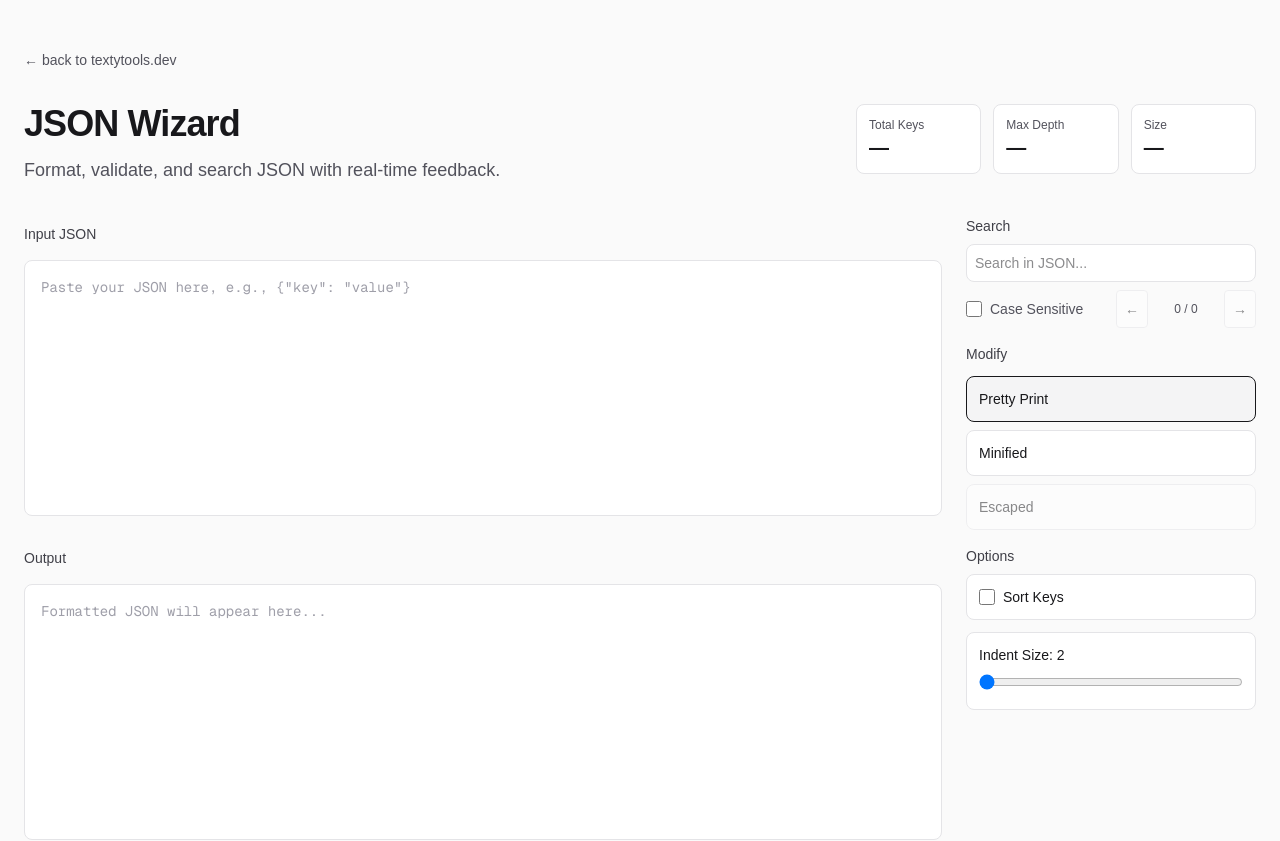
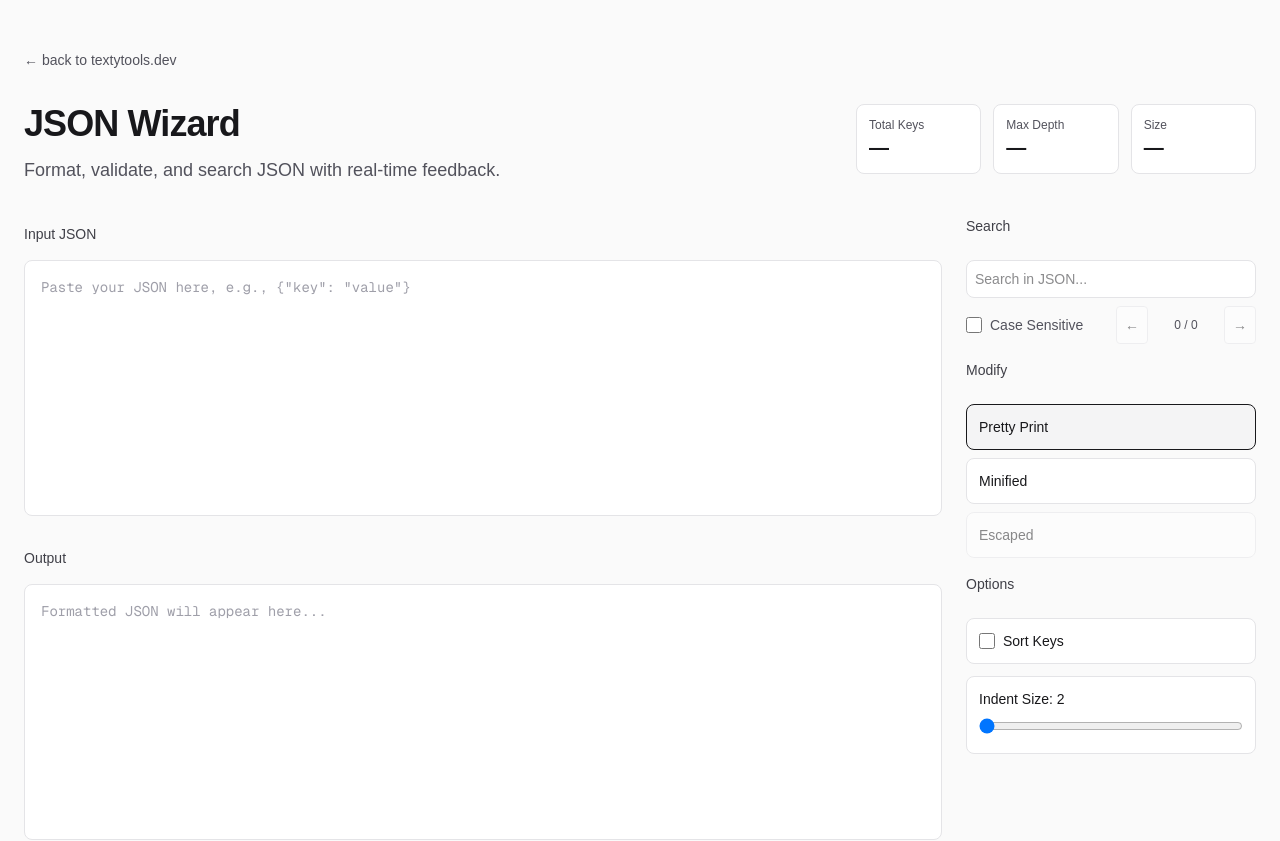
Before and after one commit to evanisnor/textytools, a Next.js app: page /json-wizard in a window 1280 px wide. Shown: the top 841 px of the page. Built offline with nearby package versions, Linux system fonts and the light colour scheme.

Commit message:
Improved column alignment

```diff
--- a/app/case-converter/page.tsx
+++ b/app/case-converter/page.tsx
@@ -203,8 +203,8 @@ export default function CaseConverter() {
           </p>
         </div>
 
-        <div className="grid grid-cols-1 lg:grid-cols-3 gap-6">
-          <div className="lg:col-span-2 space-y-6">
+        <div className="grid grid-cols-1 lg:grid-cols-3 gap-6 lg:items-start">
+          <div className="lg:col-span-2 space-y-6 flex flex-col">
             <div>
               <div className="flex items-center justify-between mb-2 min-h-9">
                 <label className="block text-sm font-medium text-zinc-700 dark:text-zinc-300">
@@ -282,11 +282,13 @@ export default function CaseConverter() {
             </div>
           </div>
 
-          <div className="space-y-3">
-            <label className="block text-sm font-medium text-zinc-700 dark:text-zinc-300 mb-3">
-              Select Case Format
-            </label>
-            <div className="space-y-2 max-h-[600px] overflow-y-auto pr-2">
+          <div className="flex flex-col h-full">
+            <div className="mb-2 min-h-9">
+              <label className="block text-sm font-medium text-zinc-700 dark:text-zinc-300">
+                Select Case Format
+              </label>
+            </div>
+            <div className="space-y-2 flex-1 overflow-y-auto pr-2">
               {caseOptions.map((option) => (
                 <button
                   key={option.id}
--- a/app/json-wizard/page.tsx
+++ b/app/json-wizard/page.tsx
@@ -678,8 +678,8 @@ export default function JSONWizard() {
           </div>
         </div>
 
-        <div className="grid grid-cols-1 lg:grid-cols-4 gap-6">
-          <div className="lg:col-span-3 space-y-6">
+        <div className="grid grid-cols-1 lg:grid-cols-4 gap-6 lg:items-start">
+          <div className="lg:col-span-3 space-y-6 flex flex-col">
             {/* Input */}
             <div>
               <div className="flex items-center justify-between mb-2 min-h-9">
@@ -884,12 +884,14 @@ export default function JSONWizard() {
           </div>
 
           {/* Controls Panel */}
-          <div className="space-y-4">
+          <div className="flex flex-col h-full">
             {/* Search */}
             <div>
-              <label className="block text-sm font-medium text-zinc-700 dark:text-zinc-300 mb-2">
+              <div className="mb-2 min-h-9">
+                <label className="block text-sm font-medium text-zinc-700 dark:text-zinc-300">
                   Search
                 </label>
+              </div>
               <div className="space-y-2">
                 <input
                   type="text"
@@ -947,10 +949,12 @@ export default function JSONWizard() {
               </div>
             </div>
 
-            <div>
-              <label className="block text-sm font-medium text-zinc-700 dark:text-zinc-300 mb-3">
+            <div className="mt-4">
+              <div className="mb-2 min-h-9">
+                <label className="block text-sm font-medium text-zinc-700 dark:text-zinc-300">
                   Modify
                 </label>
+              </div>
               <div className="space-y-2">
                 <button
                   onClick={() => setViewMode("pretty")}
@@ -995,10 +999,12 @@ export default function JSONWizard() {
             </div>
 
             {/* Options */}
-            <div>
-              <label className="block text-sm font-medium text-zinc-700 dark:text-zinc-300 mb-2">
+            <div className="mt-4">
+              <div className="mb-2 min-h-9">
+                <label className="block text-sm font-medium text-zinc-700 dark:text-zinc-300">
                   Options
                 </label>
+              </div>
               <div className="space-y-3">
                 <label className="flex items-center gap-2 p-3 rounded-lg border border-zinc-200 dark:border-zinc-800 bg-white dark:bg-zinc-900 cursor-pointer">
                   <input
--- a/app/text-encoder/page.tsx
+++ b/app/text-encoder/page.tsx
@@ -1019,8 +1019,8 @@ export default function TextEncoderPage() {
           </p>
         </div>
 
-        <div className="grid grid-cols-1 lg:grid-cols-3 gap-6">
-          <div className="lg:col-span-2 space-y-6">
+        <div className="grid grid-cols-1 lg:grid-cols-3 gap-6 lg:items-start">
+          <div className="lg:col-span-2 space-y-6 flex flex-col">
             <div className="flex gap-2 mb-4">
               <button
                 onClick={() => handleModeChange("encode")}
@@ -1133,11 +1133,13 @@ export default function TextEncoderPage() {
             </div>
           </div>
 
-          <div className="space-y-3">
-            <label className="block text-sm font-medium text-zinc-700 dark:text-zinc-300 mb-3">
-              Select Encoding Format
-            </label>
-            <div className="space-y-2 max-h-[600px] overflow-y-auto pr-2">
+          <div className="flex flex-col h-full">
+            <div className="mb-2 min-h-9">
+              <label className="block text-sm font-medium text-zinc-700 dark:text-zinc-300">
+                Select Encoding Format
+              </label>
+            </div>
+            <div className="space-y-2 flex-1 overflow-y-auto pr-2">
               {encodingOptions.map((option) => {
                 const isHashFunction = [
                   "md5",
--- a/app/text-sanitizer/page.tsx
+++ b/app/text-sanitizer/page.tsx
@@ -217,8 +217,8 @@ export default function TextSanitizer() {
           </p>
         </div>
 
-        <div className="grid grid-cols-1 lg:grid-cols-3 gap-6">
-          <div className="lg:col-span-2 space-y-6">
+        <div className="grid grid-cols-1 lg:grid-cols-3 gap-6 lg:items-start">
+          <div className="lg:col-span-2 space-y-6 flex flex-col">
             <div>
               <div className="flex items-center justify-between mb-2 min-h-9">
                 <label className="block text-sm font-medium text-zinc-700 dark:text-zinc-300">
@@ -302,8 +302,8 @@ export default function TextSanitizer() {
             </div>
           </div>
 
-          <div className="space-y-4">
-            <div className="flex items-center justify-between">
+          <div className="flex flex-col h-full">
+            <div className="flex items-center justify-between mb-2 min-h-9">
               <label className="block text-sm font-medium text-zinc-700 dark:text-zinc-300">
                 Sanitization Options
               </label>
@@ -324,7 +324,7 @@ export default function TextSanitizer() {
               </div>
             </div>
 
-            <div className="space-y-2 max-h-[600px] overflow-y-auto pr-2">
+            <div className="space-y-2 flex-1 overflow-y-auto pr-2">
               {options.map((option) => (
                 <label
                   key={option.id}
```
Lines whose indentation alone changed are shown as unchanged.
